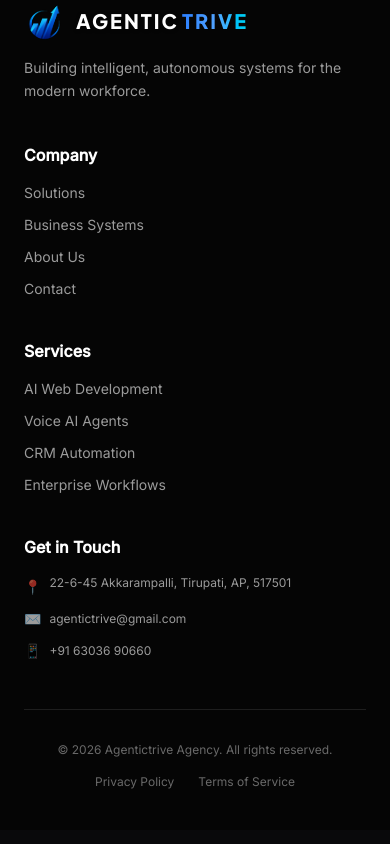
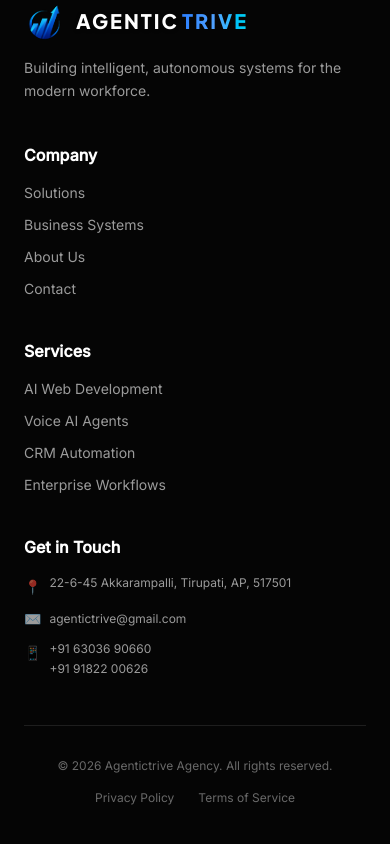
Before and after one commit to itsdevesh23/agentictrive-website, a React (Vite) app: page / in a window 390 px wide. Shown: the part 10063-10907 px from the top of the page. Built offline with nearby package versions, Linux system fonts and the light colour scheme.

Commit message:
Add second phone number +91 91822 00626 to Footer Get in Touch section

```diff
--- a/src/components/Layout.jsx
+++ b/src/components/Layout.jsx
@@ -185,8 +185,12 @@ export default function Layout() {
                 <li className="flex items-center gap-2">
                   <span>✉️</span> <a href="mailto:agentictrive@gmail.com" className="hover:text-white transition-colors text-xs sm:text-sm">agentictrive@gmail.com</a>
                 </li>
-                <li className="flex items-center gap-2">
-                  <span>📱</span> <a href="https://wa.me/916303690660" className="hover:text-white transition-colors text-xs sm:text-sm">+91 63036 90660</a>
+                <li className="flex items-start gap-2">
+                  <span className="shrink-0 mt-0.5">📱</span>
+                  <div className="flex flex-col space-y-1 text-xs sm:text-sm">
+                    <a href="https://wa.me/916303690660" target="_blank" rel="noopener noreferrer" className="hover:text-white transition-colors">+91 63036 90660</a>
+                    <a href="https://wa.me/919182200626" target="_blank" rel="noopener noreferrer" className="hover:text-white transition-colors">+91 91822 00626</a>
+                  </div>
                 </li>
               </ul>
             </div>
```
